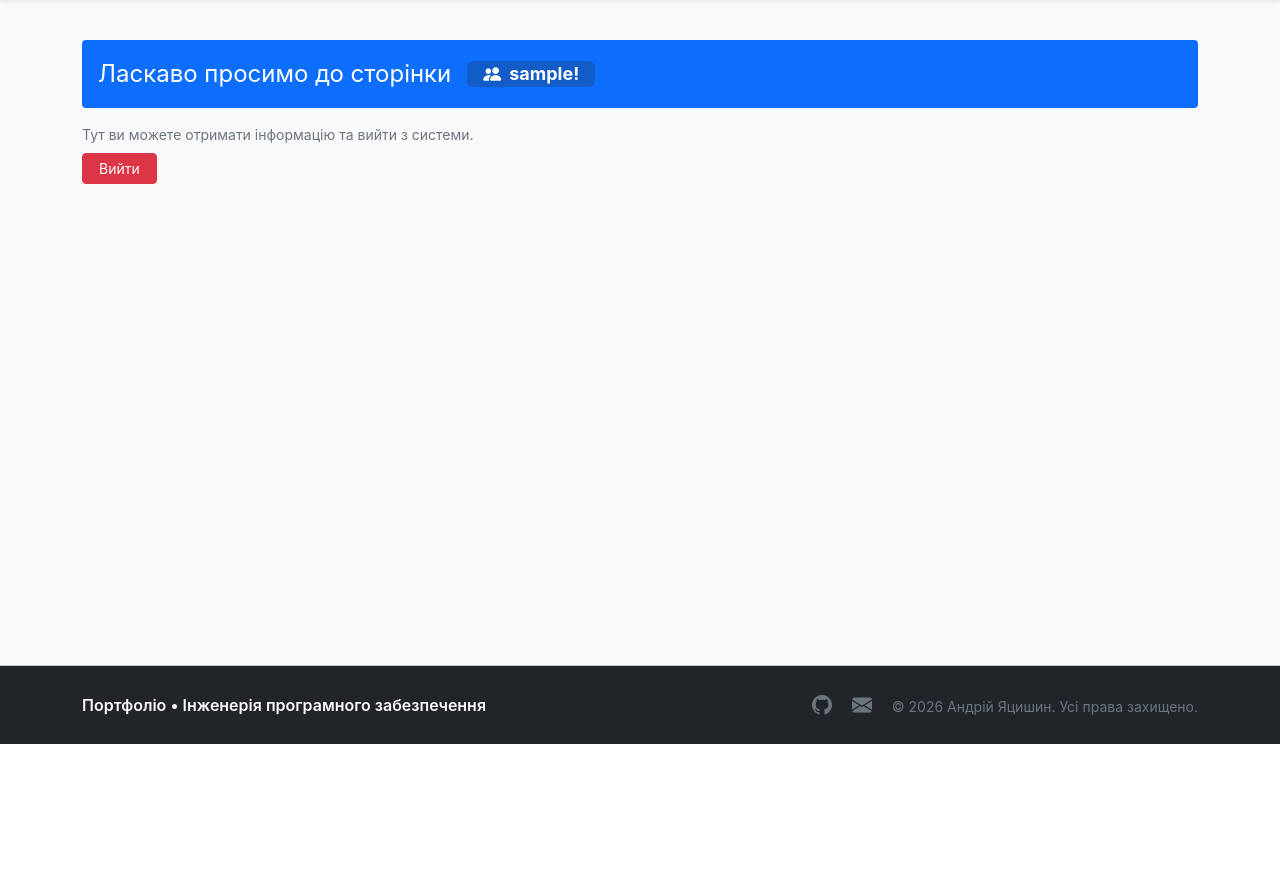
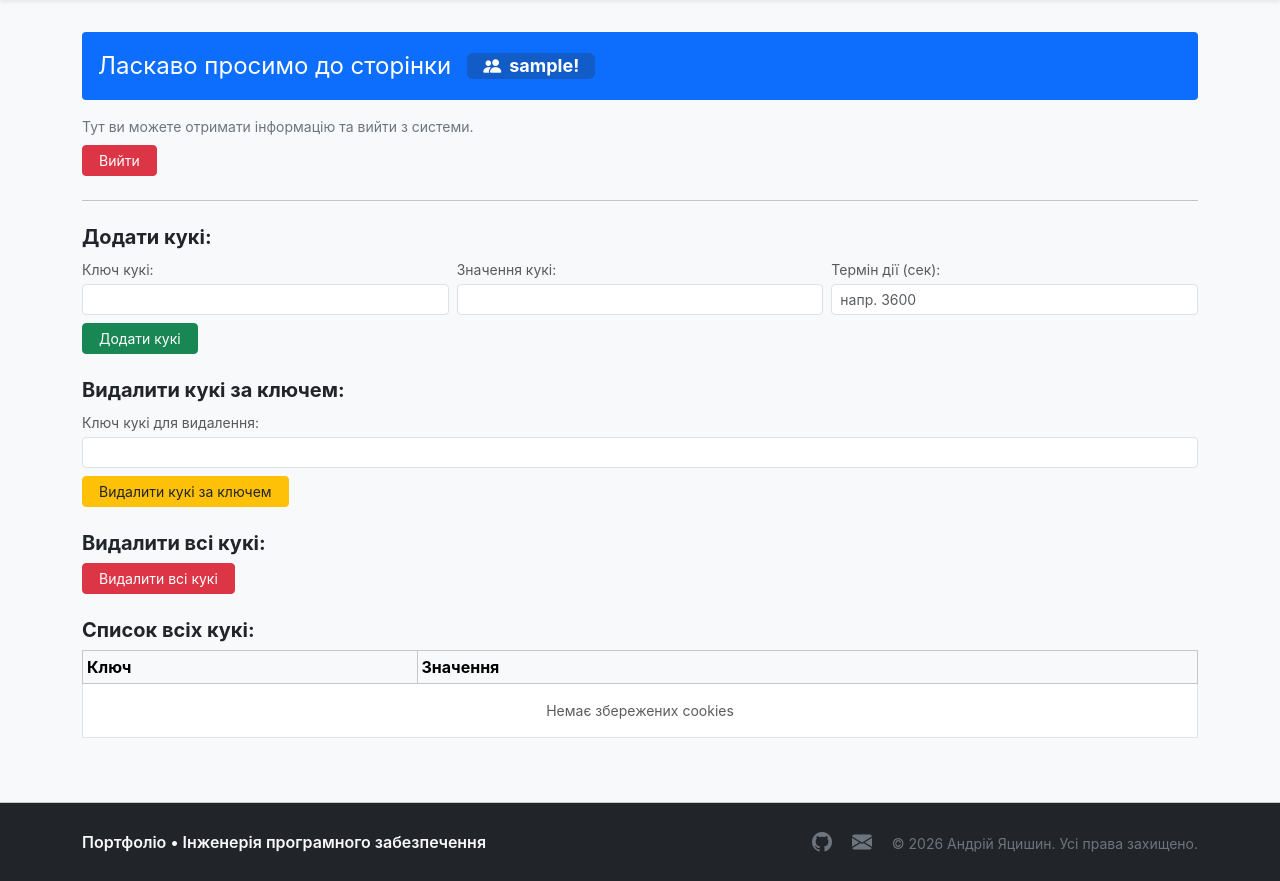
Before and after one commit to Laf0s/flask-app-lab, a Flask app: page /users/profile in a window 1280 px wide. Shown: the part 56-937 px from the top of the page. Before the commit the page ends 800 px from the top, so only its background shows below. Run offline with Flask 3, Linux system fonts and the light colour scheme; the visitor is signed in with stand-in values (Sample User, id 1).

Commit message:
feat: implement cookie management interface and actions in profile

```diff
--- a/app/users/templates/users/profile.html
+++ b/app/users/templates/users/profile.html
@@ -3,7 +3,8 @@
 {% block title %}Профіль | {{ username }}{% endblock %}
 
 {% block content %}
-<div class="mt-3">
+<div class="mt-2">
+  {# Банер привітання #}
   <div class="p-3 text-white rounded-1 d-flex align-items-center" style="background-color: #0d6efd; font-size: 1.5rem;">
     <span class="fw-normal">Ласкаво просимо до сторінки</span>
     <span class="ms-3 badge bg-dark bg-opacity-25 px-3 py-1 d-inline-flex align-items-center gap-2">
@@ -18,5 +19,82 @@
       Вийти
     </a>
   </div>
+
+  <hr class="my-4">
+
+  {# 1. Форма: Додати кукі #}
+  <div class="mb-4">
+    <h5 class="fw-bold mb-2">Додати кукі:</h5>
+    <form method="POST" action="{{ url_for('users.add_cookie') }}">
+      <div class="row g-2 align-items-center mb-2">
+        <div class="col-md-4">
+          <label class="form-label small text-muted mb-1">Ключ кукі:</label>
+          <input type="text" class="form-control form-control-sm" name="key" required>
+        </div>
+        <div class="col-md-4">
+          <label class="form-label small text-muted mb-1">Значення кукі:</label>
+          <input type="text" class="form-control form-control-sm" name="val">
+        </div>
+        <div class="col-md-4">
+          <label class="form-label small text-muted mb-1">Термін дії (сек):</label>
+          <input type="number" class="form-control form-control-sm" name="max_age" placeholder="напр. 3600">
+        </div>
+      </div>
+      <button type="submit" class="btn btn-success btn-sm px-3">
+        Додати кукі
+      </button>
+    </form>
+  </div>
+
+  {# 2. Форма: Видалити кукі за ключем #}
+  <div class="mb-4">
+    <h5 class="fw-bold mb-2">Видалити кукі за ключем:</h5>
+    <form method="POST" action="{{ url_for('users.delete_cookie_by_key') }}">
+      <div class="mb-2">
+        <label class="form-label small text-muted mb-1">Ключ кукі для видалення:</label>
+        <input type="text" class="form-control form-control-sm" name="key_to_delete" required>
+      </div>
+      <button type="submit" class="btn btn-warning btn-sm px-3 text-dark">
+        Видалити кукі за ключем
+      </button>
+    </form>
+  </div>
+
+  {# 3. Форма: Видалити всі кукі #}
+  <div class="mb-4">
+    <h5 class="fw-bold mb-2">Видалити всі кукі:</h5>
+    <form method="POST" action="{{ url_for('users.delete_all_cookies') }}">
+      <button type="submit" class="btn btn-danger btn-sm px-3">
+        Видалити всі кукі
+      </button>
+    </form>
+  </div>
+
+  {# 4. Таблиця: Список всіх кукі #}
+  <div class="mb-4">
+    <h5 class="fw-bold mb-2">Список всіх кукі:</h5>
+    <div class="table-responsive">
+      <table class="table table-bordered table-sm align-middle bg-white">
+        <thead class="table-light">
+          <tr>
+            <th scope="col" style="width: 30%;">Ключ</th>
+            <th scope="col">Значення</th>
+          </tr>
+        </thead>
+        <tbody>
+          {% for k, v in cookies.items() %}
+            <tr>
+              <td class="font-monospace small fw-semibold">{{ k }}</td>
+              <td class="font-monospace small text-break">{{ v }}</td>
+            </tr>
+          {% else %}
+            <tr>
+              <td colspan="2" class="text-center text-muted small py-3">Немає збережених cookies</td>
+            </tr>
+          {% endfor %}
+        </tbody>
+      </table>
+    </div>
+  </div>
 </div>
 {% endblock %}
--- a/app/users/views.py
+++ b/app/users/views.py
@@ -1,4 +1,4 @@
-from flask import request, render_template, redirect, url_for, flash, session
+from flask import request, render_template, redirect, url_for, flash, session, make_response
 from . import users_bp
 
 USERS_DATA = {
@@ -43,10 +43,72 @@
         flash("Доступ заборонено. Будь ласка, авторизуйтесь.", "danger")
         return redirect(url_for("users.login"))
 
-    return render_template("profile.html", username=session["username"])
+    return render_template(
+        "profile.html",
+        username=session["username"],
+        cookies=request.cookies
+    )
 
 @users_bp.route("/logout")
 def logout():
     session.pop("username", None)
     flash("Ви вийшли із системи.", "info")
     return redirect(url_for("users.login"))
+
+@users_bp.route("/cookie/add", methods=["POST"])
+def add_cookie():
+    if "username" not in session:
+        flash("Дія дозволена лише авторизованим користувачам.", "danger")
+        return redirect(url_for("users.login"))
+
+    key = request.form.get("key", "").strip()
+    val = request.form.get("val", "").strip()
+    max_age = request.form.get("max_age", "").strip()
+
+    if not key:
+        flash("Вкажіть ключ куки!", "warning")
+        return redirect(url_for("users.profile"))
+
+    try:
+        expire_seconds = int(max_age) if max_age else None
+    except ValueError:
+        expire_seconds = None
+
+    resp = make_response(redirect(url_for("users.profile")))
+    resp.set_cookie(key=key, value=val, max_age=expire_seconds)
+    flash(f"Куку '{key}' успішно збережено!", "success")
+    return resp
+
+@users_bp.route("/cookie/delete-by-key", methods=["POST"])
+def delete_cookie_by_key():
+    if "username" not in session:
+        flash("Дія дозволена лише авторизованим користувачам.", "danger")
+        return redirect(url_for("users.login"))
+
+    key = request.form.get("key_to_delete", "").strip()
+    if not key:
+        flash("Вкажіть ключ куки для видалення!", "warning")
+        return redirect(url_for("users.profile"))
+
+    if key not in request.cookies:
+        flash(f"Куку з ключем '{key}' не знайдено.", "warning")
+        return redirect(url_for("users.profile"))
+
+    resp = make_response(redirect(url_for("users.profile")))
+    resp.delete_cookie(key)
+    flash(f"Куку '{key}' успішно видалено!", "info")
+    return resp
+
+@users_bp.route("/cookie/delete-all", methods=["POST"])
+def delete_all_cookies():
+    if "username" not in session:
+        flash("Дія дозволена лише авторизованим користувачам.", "danger")
+        return redirect(url_for("users.login"))
+
+    resp = make_response(redirect(url_for("users.profile")))
+    for key in request.cookies:
+        if key != "session":
+            resp.delete_cookie(key)
+
+    flash("Всі користувацькі кукі видалено!", "info")
+    return resp
```
